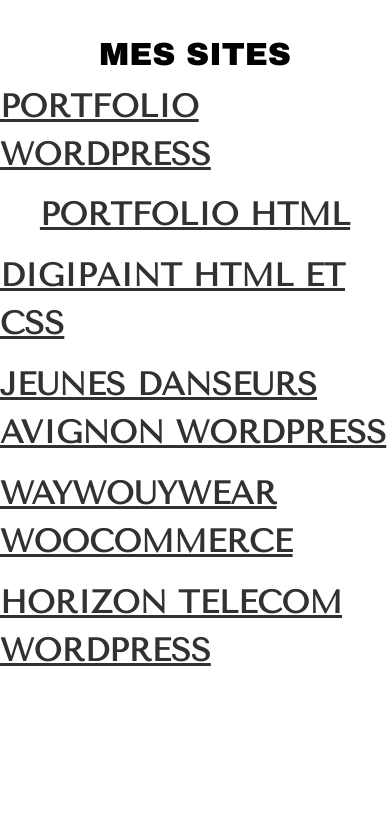
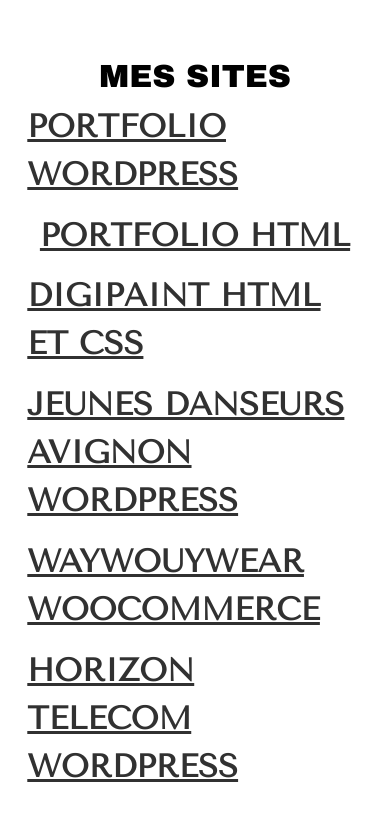
Before and after one commit to Maicko45/listeafpa, a plain HTML site: page index.html in a window 390 px wide. Drawn offline with nearby package versions, Linux system fonts and the light colour scheme.

Commit message:
media queries

```diff
--- a/css/style.css
+++ b/css/style.css
@@ -95,3 +95,9 @@
     text-decoration: none;
     color: rgb(37, 37, 37)
 }
+
+@media screen and (max-width: 640px) {
+	body {
+		padding: 7%;
+	}
+}
```
